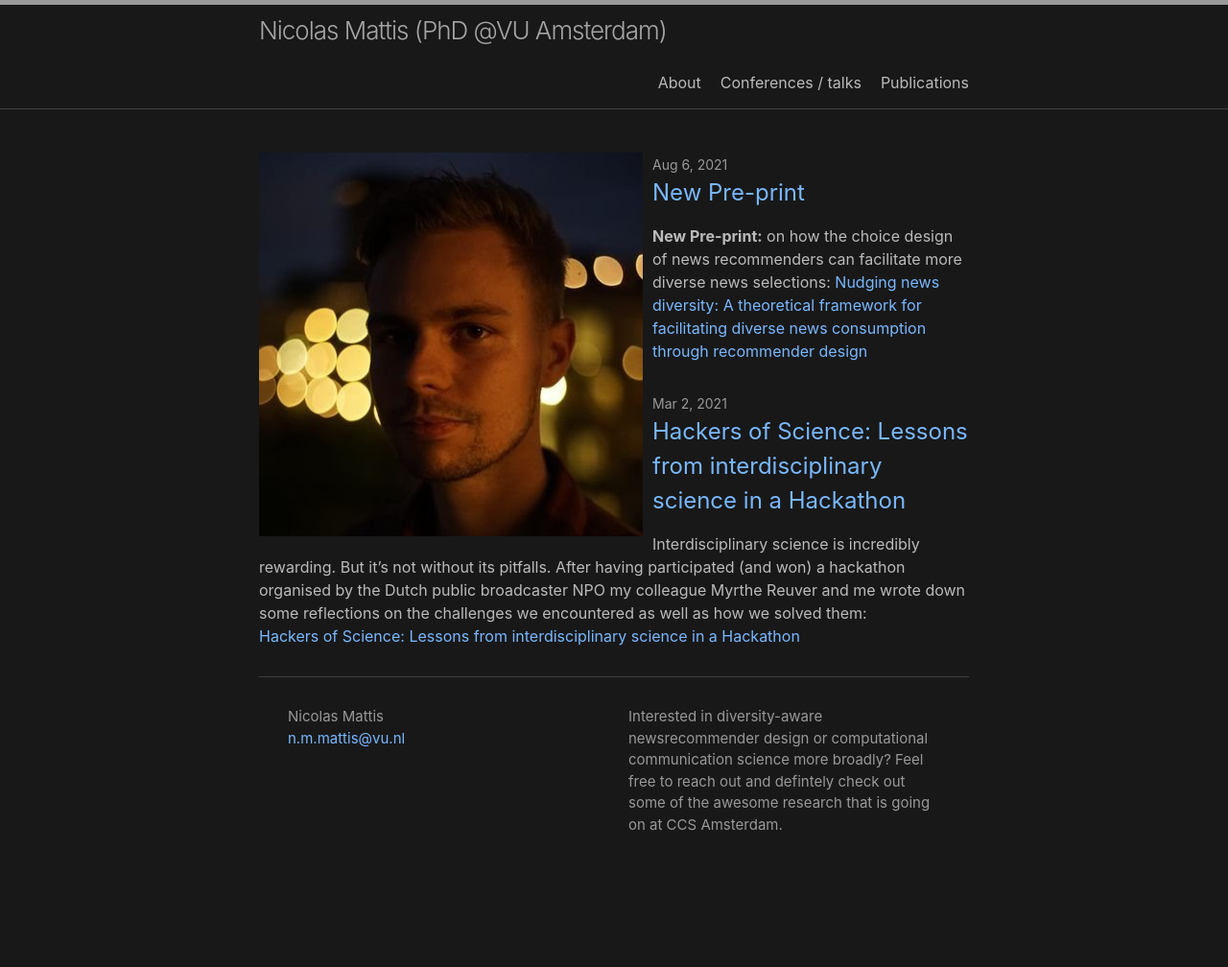
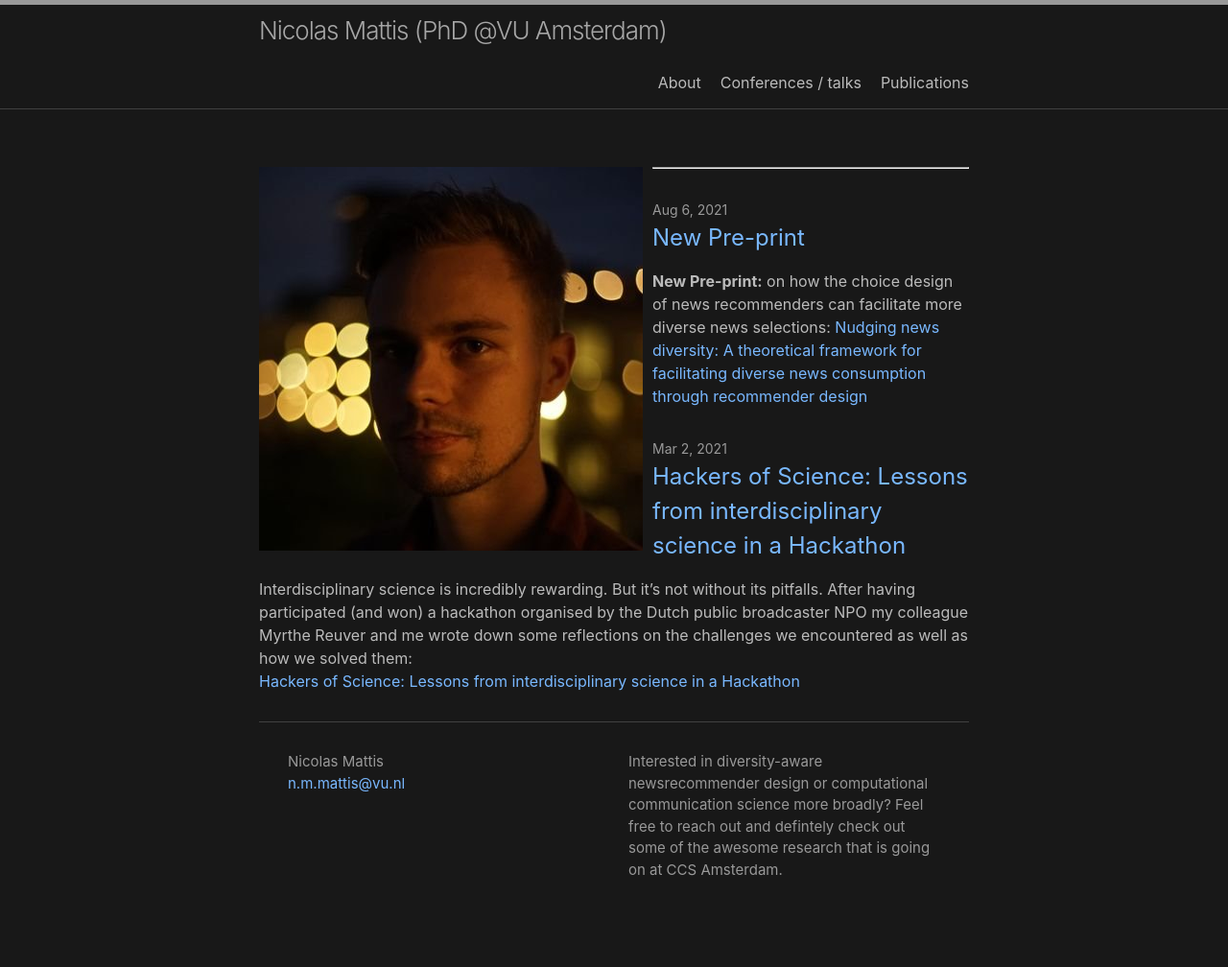
Before and after one commit to nickma101/nickma101.github.io, a Jekyll site: the page built from index.md, in a window 1280 px wide. Shown: the whole page at 96% size. Built offline with Jekyll 4.4.1, drawn with Linux system fonts in a browser that asks for light colours; before the commit the page ends 961 px from its top, so only the background shows below that.

```diff
--- a/index.md
+++ b/index.md
@@ -11,3 +11,23 @@ layout: home
 <img src="image.jpg"
      alt="Markdown Monster icon"
      style="float: left; margin-right: 10px;" />
+
+
+
+
+
+
+
+
+
+
+
+
+
+
+
+
+
+
+
+ ____________________________________
```
